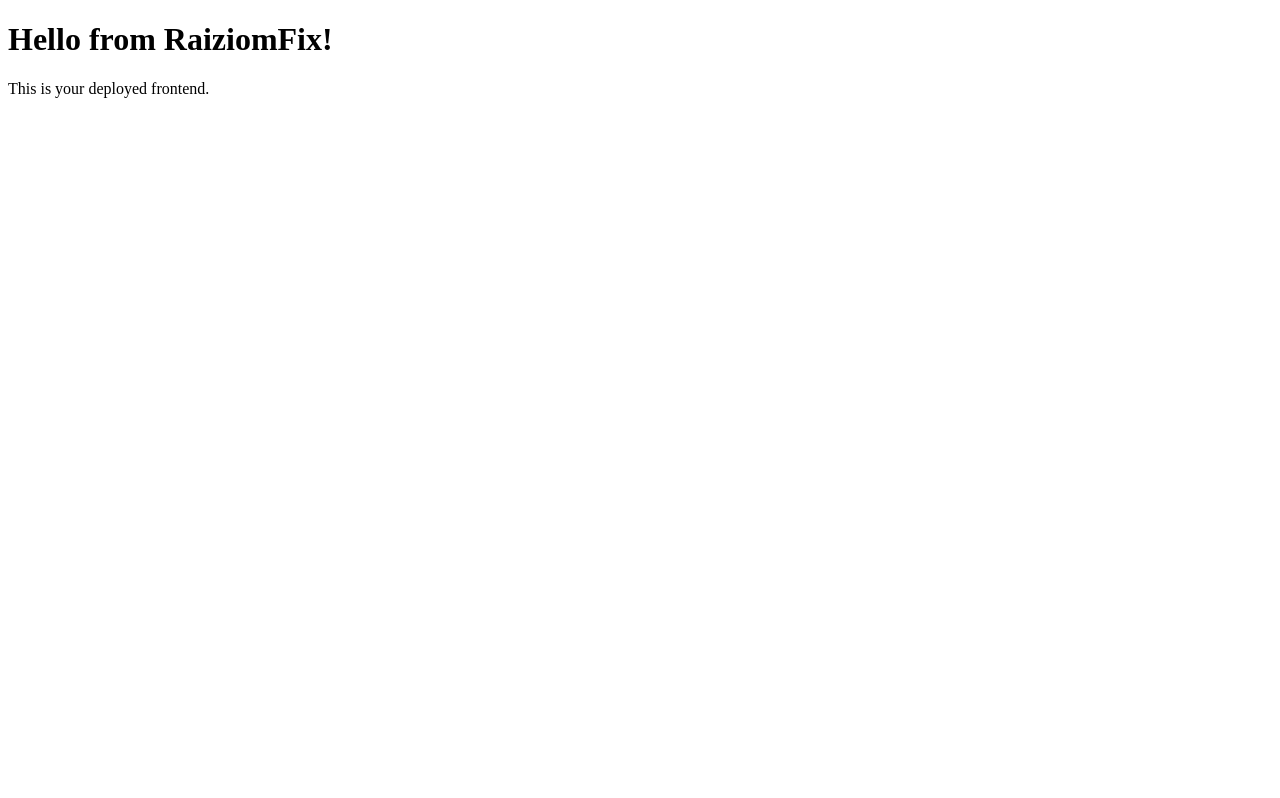
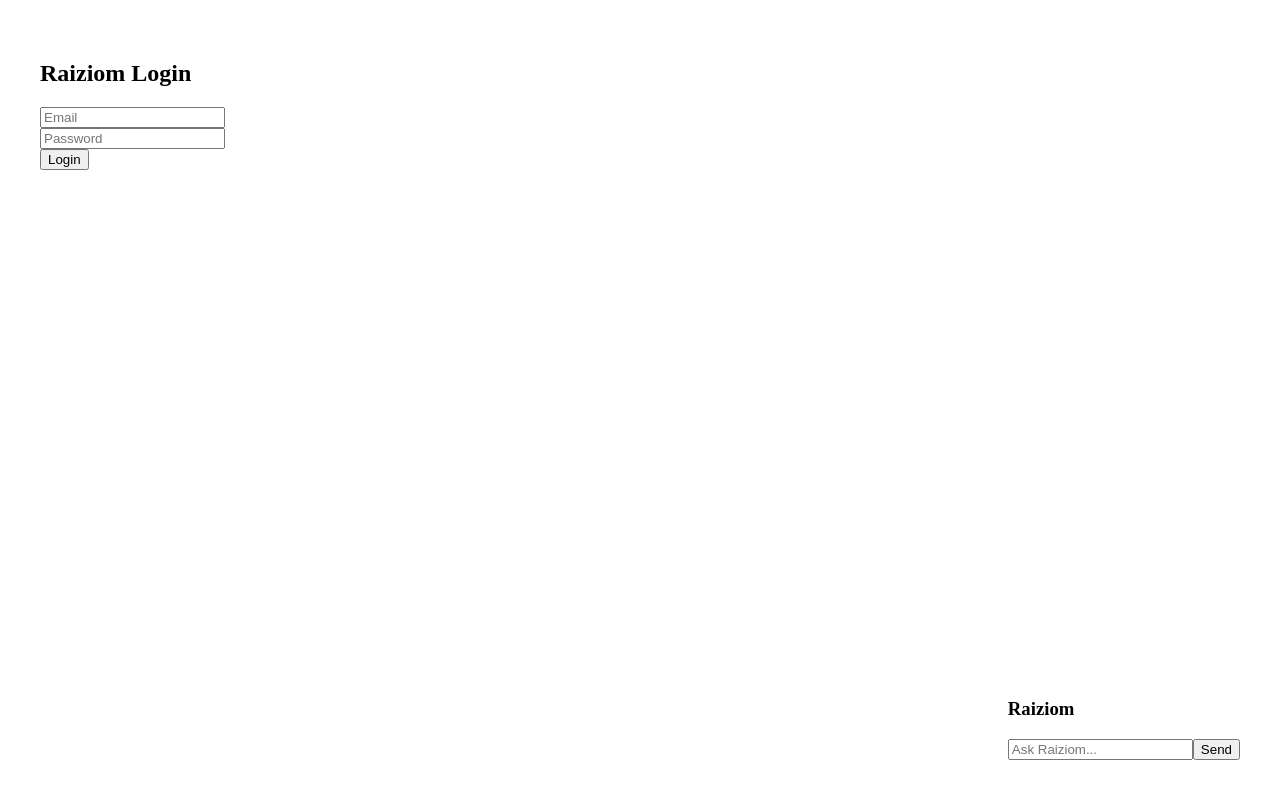
Before and after one commit to TechCodinz/raiziomfix, a React (Create React App) app in the folder frontend/: page /login in a window 1280 px wide. Built offline with nearby package versions, Linux system fonts and the light colour scheme.

Commit message:
Added login system and protected routes

```diff
--- a/frontend/package.json
+++ b/frontend/package.json
@@ -5,6 +5,7 @@
   "dependencies": {
     "react": "^18.2.0",
     "react-dom": "^18.2.0",
+    "react-router-dom": "^7.7.0",
     "react-scripts": "5.0.1"
   },
   "scripts": {
@@ -14,7 +15,10 @@
     "eject": "react-scripts eject"
   },
   "eslintConfig": {
-    "extends": ["react-app", "react-app/jest"]
+    "extends": [
+      "react-app",
+      "react-app/jest"
+    ]
   },
   "browserslist": {
     "production": [
--- a/frontend/src/App.js
+++ b/frontend/src/App.js
@@ -1,11 +1,24 @@
-import React from 'react';
+import { BrowserRouter as Router, Routes, Route, Navigate } from "react-router-dom";
+import Dashboard from "./pages/Dashboard";
+import Settings from "./pages/Settings";
+import Login from "./pages/Login";
+import RaiziomAssistant from "./components/RaiziomAssistant";
+
+function PrivateRoute({ children }) {
+  const loggedIn = localStorage.getItem("raiziomUser");
+  return loggedIn ? children : <Navigate to="/login" />;
+}
 
 function App() {
   return (
-    <div>
-      <h1>Hello from RaiziomFix!</h1>
-      <p>This is your deployed frontend.</p>
-    </div>
+    <Router>
+      <Routes>
+        <Route path="/login" element={<Login />} />
+        <Route path="/" element={<PrivateRoute><Dashboard /></PrivateRoute>} />
+        <Route path="/settings" element={<PrivateRoute><Settings /></PrivateRoute>} />
+      </Routes>
+      <RaiziomAssistant />
+    </Router>
   );
 }
 
--- /dev/null
+++ b/frontend/src/components/RaiziomAssistant.js
@@ -0,0 +1,25 @@
+import { useState } from "react";
+
+export default function RaiziomAssistant() {
+  const [message, setMessage] = useState("");
+  const [response, setResponse] = useState("");
+
+  const askRaiziom = async () => {
+    const res = await fetch("https://your-api-url.onrender.com/ai/respond", {
+      method: "POST",
+      headers: { "Content-Type": "application/json" },
+      body: JSON.stringify({ input: message }),
+    });
+    const data = await res.json();
+    setResponse(data.reply);
+  };
+
+  return (
+    <div style={{ position: "fixed", bottom: 20, right: 20, background: "#fff", padding: 20, borderRadius: 8 }}>
+      <h3>Raiziom</h3>
+      <input value={message} onChange={e => setMessage(e.target.value)} placeholder="Ask Raiziom..." />
+      <button onClick={askRaiziom}>Send</button>
+      <div>{response}</div>
+    </div>
+  );
+}
--- /dev/null
+++ b/frontend/src/pages/Dashboard.js
@@ -0,0 +1,4 @@
+// Dashboard.js
+export default function Dashboard() {
+  return <h1>Welcome to Raiziom Dashboard</h1>;
+}
--- /dev/null
+++ b/frontend/src/pages/Login.js
@@ -0,0 +1,31 @@
+import { useState } from "react";
+import { useNavigate } from "react-router-dom";
+
+export default function Login() {
+  const [email, setEmail] = useState("");
+  const [password, setPassword] = useState("");
+  const navigate = useNavigate();
+
+  const handleLogin = (e) => {
+    e.preventDefault();
+    if (email === "admin@raiziom.com" && password === "1234") {
+      localStorage.setItem("raiziomUser", email);
+      navigate("/");
+    } else {
+      alert("Invalid credentials");
+    }
+  };
+
+  return (
+    <div style={{ padding: "2rem" }}>
+      <h2>Raiziom Login</h2>
+      <form onSubmit={handleLogin}>
+        <input value={email} onChange={e => setEmail(e.target.value)} placeholder="Email" />
+        <br />
+        <input type="password" value={password} onChange={e => setPassword(e.target.value)} placeholder="Password" />
+        <br />
+        <button type="submit">Login</button>
+      </form>
+    </div>
+  );
+}
--- /dev/null
+++ b/frontend/src/pages/Settings.js
@@ -0,0 +1,4 @@
+// Settings.js
+export default function Settings() {
+  return <h1>Raiziom Settings</h1>;
+}
```
Also changed, not shown: frontend/src/api/raiziom.js (added, +10 -0 lines), frontend/src/utils/raiziomMemory.js (added, +15 -0 lines), 1 other file (tests, documents, lock files or other folders).
